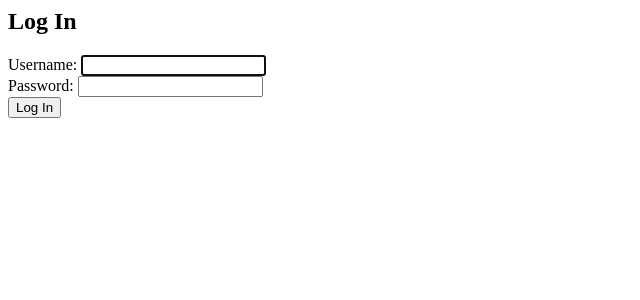
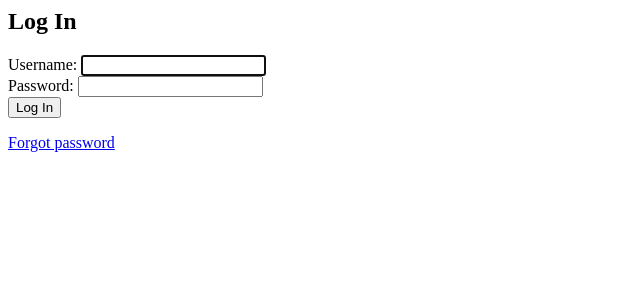
Before and after one commit to xk67/secure-notes, a Django app: page /login in a window 1280 px wide. Shown: the top 300 px of the page, without its empty margins (0-640 px from the left). Run offline with Django 5.2, Linux system fonts and the light colour scheme.

Commit message:
feat(users): link password reset view

```diff
--- a/src/users/templates/users/login.html
+++ b/src/users/templates/users/login.html
@@ -4,3 +4,4 @@
   {{ form }}
   <button type="submit">Log In</button>
 </form>
+<p><a href="{% url 'users:password_reset' %}">Forgot password</a></p>
--- a/src/users/templates/users/profile.html
+++ b/src/users/templates/users/profile.html
@@ -1,3 +1,4 @@
 <p>Username: {{ user.username }}</p>
 <p>Email: {{ user.email }}</p>
 <p>Click <a href="{% url 'users:delete_account' %}">here</a> to delete your account</p>
+<p><a href="{% url 'users:password_reset' %}">Reset password</a></p>
```
